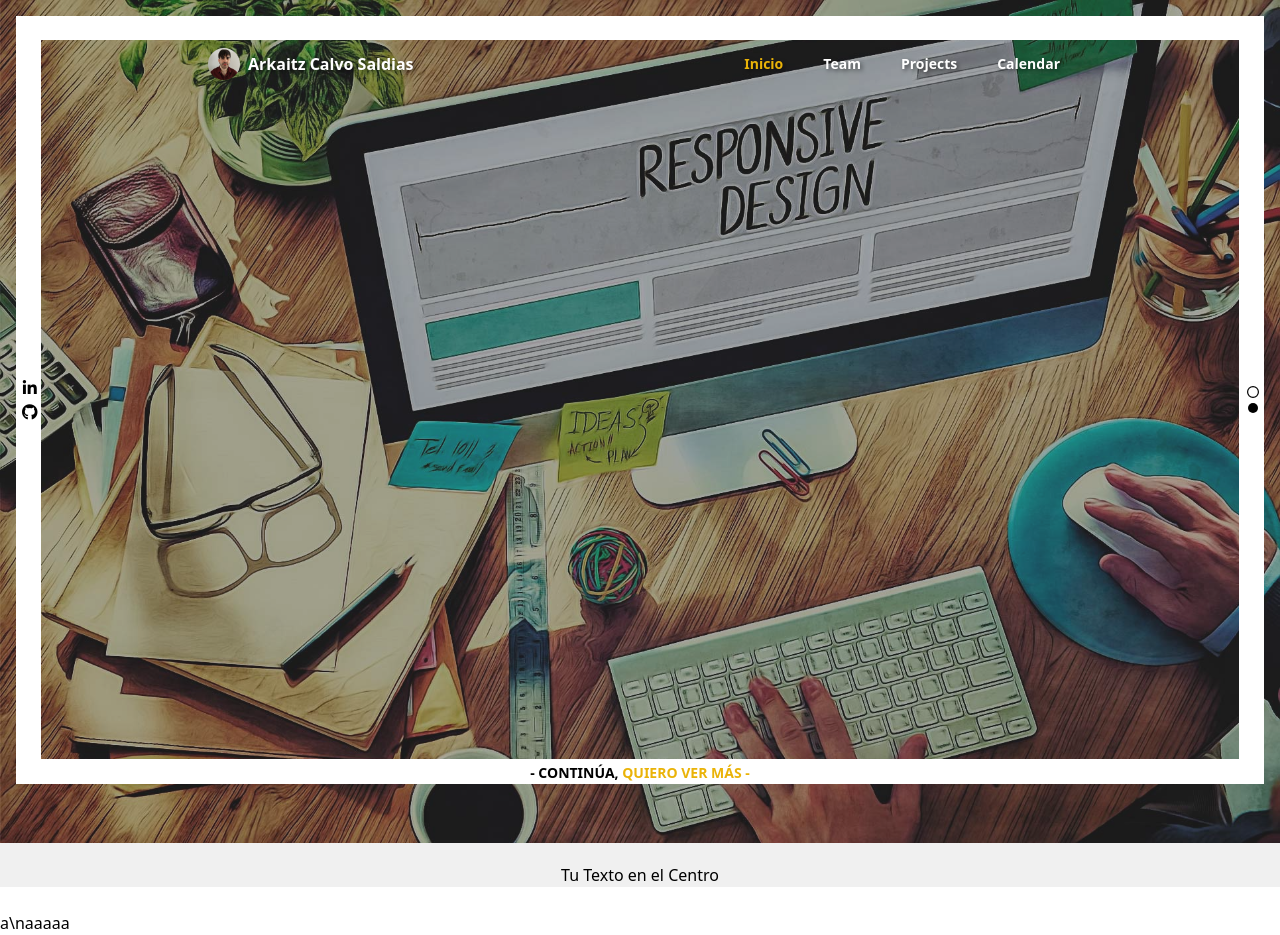
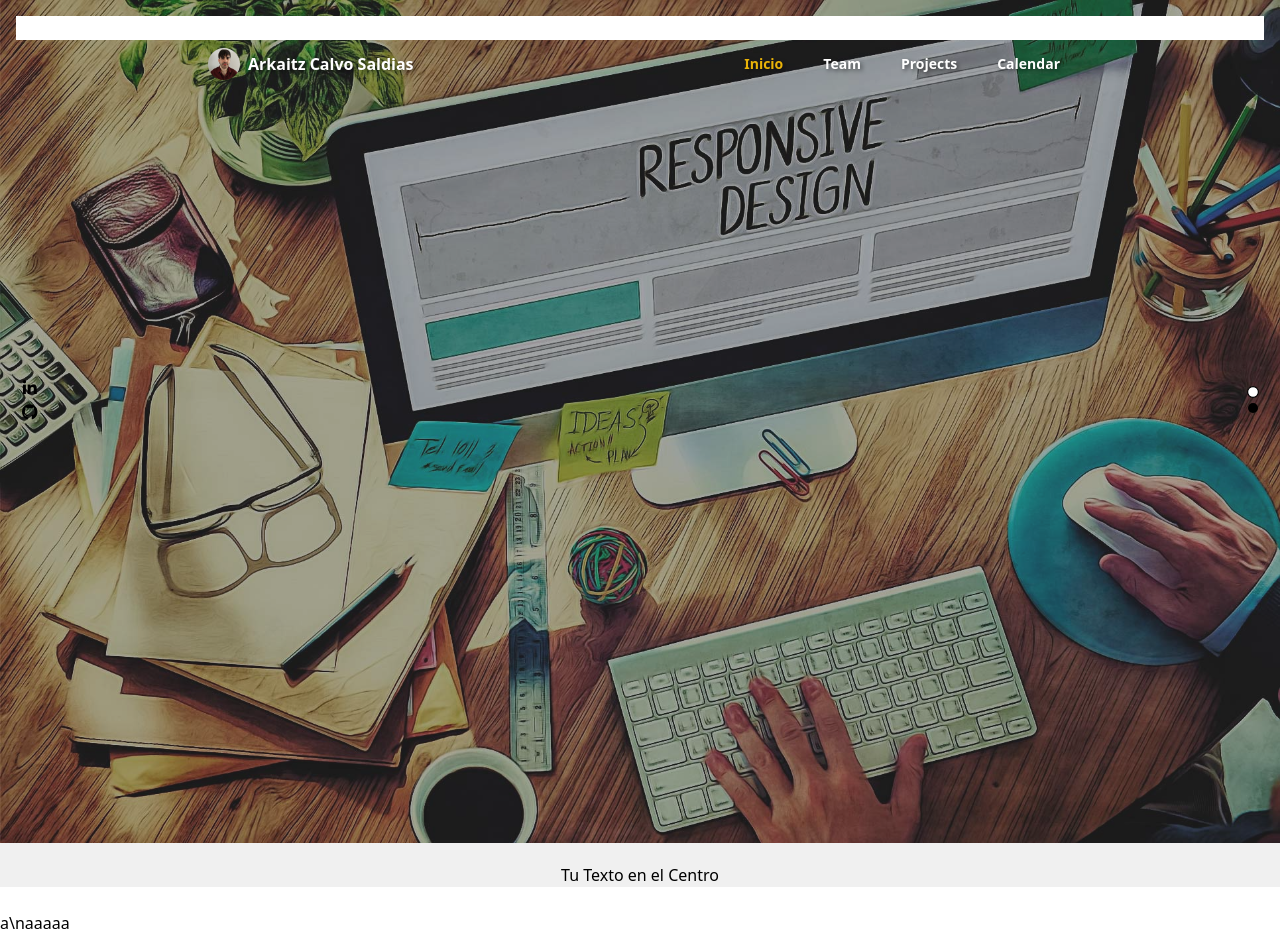
Before and after one commit to XxFenixDCxX/Portfolio, an Angular app: page / in a window 1280 px wide. Built offline with nearby package versions, Linux system fonts and the light colour scheme.

Commit message:
Arreglada vista movil de navbar

```diff
--- a/src/app/navbar/navbar.component.html
+++ b/src/app/navbar/navbar.component.html
@@ -27,7 +27,7 @@
       </div>
     </div>
   </div>
-  <div id="mobile-menu" [ngClass]="{'out': !showMobileMenu}" class="sm:hidden transition-opacity duration-500 ease-in-out origin-top-right right-0 bg-gray-800 absolute z-10">
+  <div id="mobile-menu" [ngClass]="{'out': !showMobileMenu}" class="sm:hidden h-auto transition-opacity duration-500 ease-in-out origin-top-right right-0 bg-gray-800 absolute z-10">
     <div class="space-y-1 px-2 pb-3 pt-2">
       <a href="#" class="text-yellow-500 block rounded-md px-3 py-2 text-base font-medium" aria-current="page">Dashboard</a>
       <a href="#" class="text-gray-300 hover:bg-gray-700 hover:text-white block rounded-md px-3 py-2 text-base font-medium">Team</a>
@@ -37,8 +37,8 @@
   </div>
 </nav>
 
-<div class="vertical-line animationsTopScroll" [ngClass]="{'vertical-lineScrollTop marginLefItems': isScrollTop}"></div>
-<div class="social-icons animationsTopScroll" [ngClass]="{'marginLefItems': isScrollTop}">
+<div class="sm:hidden vertical-line animationsTopScroll" [ngClass]="{'vertical-lineScrollTop marginLefItems': isScrollTop}"></div>
+<div class="sm:hidden social-icons animationsTopScroll" [ngClass]="{'marginLefItems': isScrollTop}">
   <a href="#" class="ml-1.5">
     <i class="fa-brands fa-linkedin-in"></i>
   </a>
@@ -47,12 +47,12 @@
   </a>
 </div>
 
-<div class="horizontal-line animationsTopScroll ml-10" [ngClass]="{'botoomLineMargin': isScrollTop}">
+<div class="sm:hidden horizontal-line animationsTopScroll ml-10" [ngClass]="{'botoomLineMargin': isScrollTop}">
   <a href="#"><span class="text-center text-black text-sm font-bold">{{stringTextoFooter}} <b class="text-center text-yellow-500 text-sm font-bold">{{stringEnlaceFooter}}</b></span></a>
 </div>
 
-<div class="vertical-lineright animationsTopScroll" [ngClass]="{'vertical-lineScrollTop marginRightItems': isScrollTop}"></div>
-<div class="social-iconsRight animationsTopScroll" [ngClass]="{'marginRightItems': isScrollTop}">
+<div class="sm:hidden vertical-lineright animationsTopScroll" [ngClass]="{'vertical-lineScrollTop marginRightItems': isScrollTop}"></div>
+<div class="sm:hidden social-iconsRight animationsTopScroll" [ngClass]="{'marginRightItems': isScrollTop}">
   <span class="dot active mr-1.5"></span>
   <span class="dot mt-1.5 mr-1.5"></span>
 </div>
```
